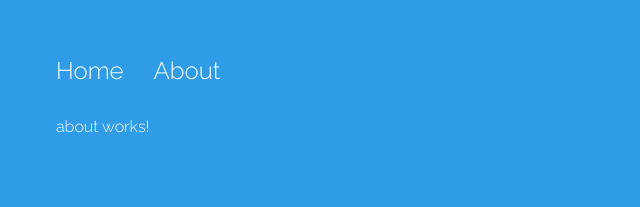
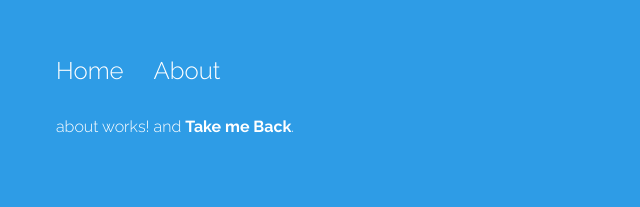
Before and after one commit to pratikaambani/angular5-practise, an Angular app: page /about/727682 in a window 1280 px wide. Shown: the top 207 px of the page, without its empty margins (0-640 px from the left). Built offline with nearby package versions, Linux system fonts and the light colour scheme.

Commit message:
routing: nevigating between components

```diff
--- a/src/app/about/about.component.html
+++ b/src/app/about/about.component.html
@@ -1,3 +1,3 @@
 <p>
-  about works!
+  about works! and <a href="" (click)="sendMeHome()"><strong>Take me Back</strong></a>.
 </p>
--- a/src/app/about/about.component.ts
+++ b/src/app/about/about.component.ts
@@ -1,5 +1,5 @@
 import { Component, OnInit } from '@angular/core';
-import { ActivatedRoute } from '@angular/router';
+import { ActivatedRoute, Router, Route } from '@angular/router';
 
 
 @Component({
@@ -9,11 +9,15 @@ import { ActivatedRoute } from '@angular/router';
 })
 export class AboutComponent implements OnInit {
 
-  constructor(private route: ActivatedRoute) {
+  constructor(private route: ActivatedRoute, private router: Router) {
     this.route.params.subscribe(res => console.log('Bingo!! We were successfully able to retrieve value from query parameter: ' +res.id));
   }
 
   ngOnInit() {
   }
 
+  sendMeHome() {
+    this.router.navigate(['']);
+  }
+
 }
```
Also changed, not shown: Notes.txt.
